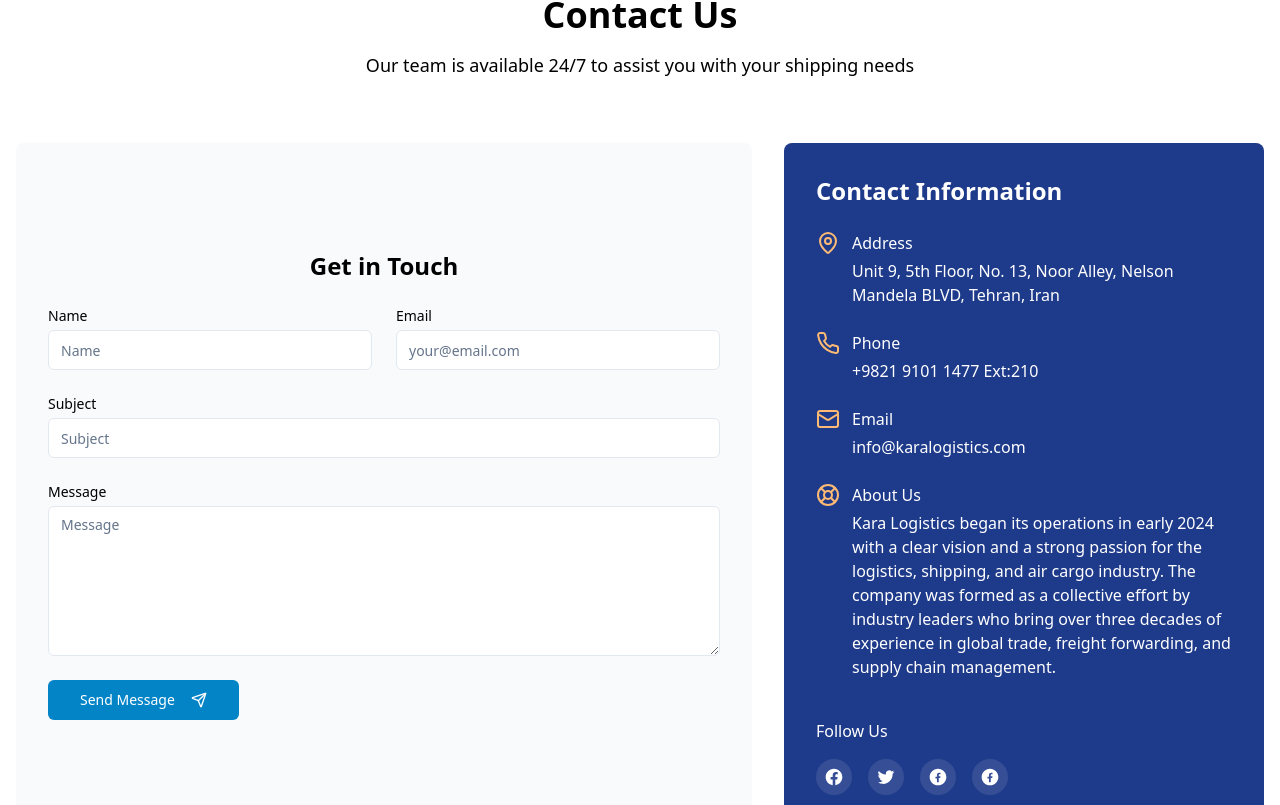
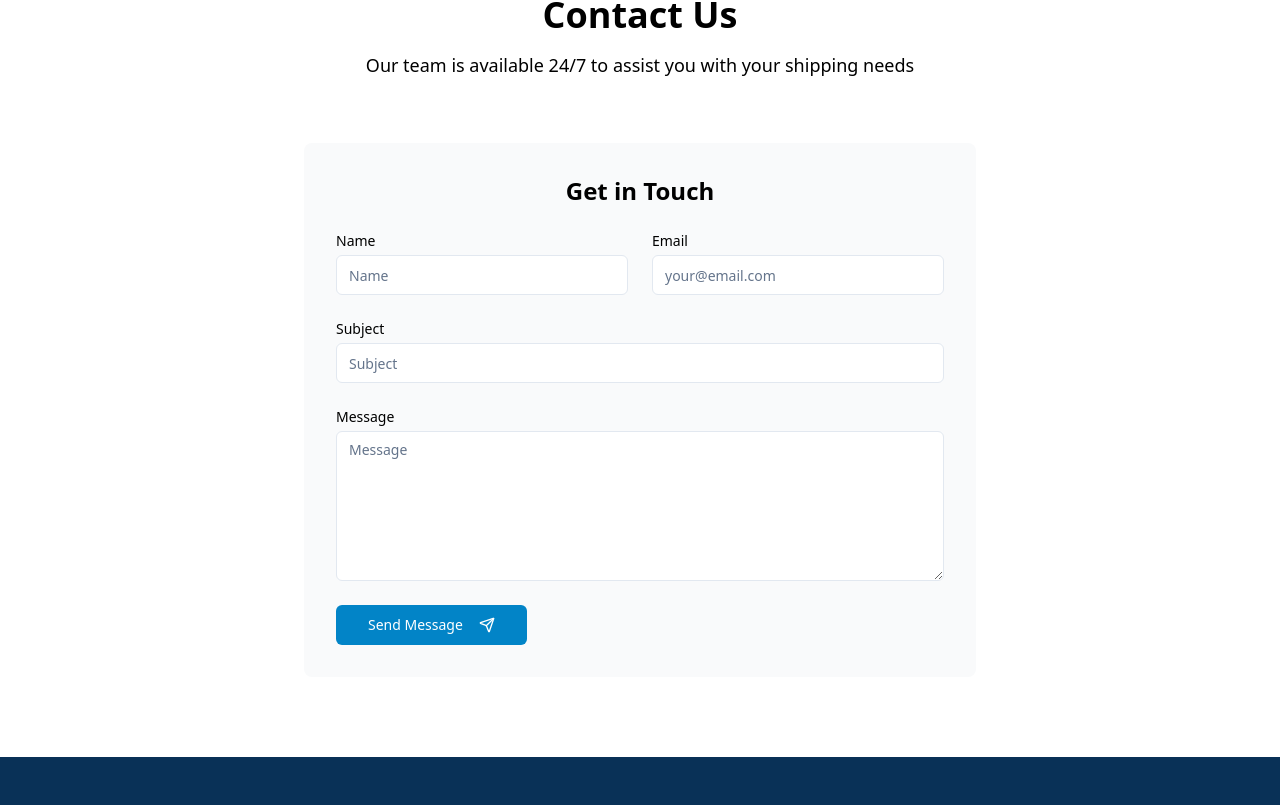
Before and after one commit to houmanhadzad/swift-flow-cargo-connect, a React (Vite) app: page / in a window 1280 px wide. Shown: the part 6635-7440 px from the top of the page. Built offline with nearby package versions, Linux system fonts and the light colour scheme.

Commit message:
Remove contact info section
The AI removed the contact information section from `ContactSection.tsx`.

```diff
--- a/src/components/ContactSection.tsx
+++ b/src/components/ContactSection.tsx
@@ -1,8 +1,9 @@
+
 import React, { useState } from 'react';
 import { Button } from "@/components/ui/button";
 import { Input } from "@/components/ui/input";
 import { Textarea } from "@/components/ui/textarea";
-import { LifeBuoy, Mail, MapPin, Phone, Send } from "lucide-react";
+import { Send } from "lucide-react";
 import { toast } from "@/components/ui/sonner";
 import { useLanguage } from '@/contexts/LanguageContext';
 
@@ -55,9 +56,7 @@ const ContactSection = () => {
           </p>
         </div>
 
-        <div className="grid grid-cols-1 lg:grid-cols-5 gap-8">
-          <div className="lg:col-span-3 bg-gray-50 p-8 rounded-lg flex flex-col justify-center">
-            <div className="max-w-2xl mx-auto w-full">
+        <div className="max-w-2xl mx-auto bg-gray-50 p-8 rounded-lg">
           <h3 className="text-2xl font-semibold mb-6 text-black text-center">{t('contact.getInTouch')}</h3>
           <form onSubmit={handleSubmit} className="space-y-6">
             <div className="grid grid-cols-1 md:grid-cols-2 gap-6">
@@ -127,74 +126,6 @@ const ContactSection = () => {
           </form>
         </div>
       </div>
-
-          <div className="lg:col-span-2 bg-blue-900 p-8 rounded-lg text-white">
-            <h3 className="text-2xl font-semibold mb-6">{t('contactInfo.title')}</h3>
-
-            <div className="space-y-6">
-              <div className="flex items-start">
-                <MapPin className="h-6 w-6 mr-3 text-cargo-light flex-shrink-0" />
-                <div>
-                  <h4 className="font-medium">{t('contactInfo.address')}</h4>
-                  <p className="mt-1">Unit 9, 5th Floor, No. 13, Noor Alley, Nelson Mandela BLVD, Tehran, Iran</p>
-                </div>
-              </div>
-
-              <div className="flex items-start">
-                <Phone className="h-6 w-6 mr-3 text-cargo-light flex-shrink-0" />
-                <div>
-                  <h4 className="font-medium">{t('contactInfo.phone')}</h4>
-                  <p className="mt-1">+9821 9101 1477 Ext:210</p>
-                </div>
-              </div>
-
-              <div className="flex items-start">
-                <Mail className="h-6 w-6 mr-3 text-cargo-light flex-shrink-0" />
-                <div>
-                  <h4 className="font-medium">{t('contactInfo.email')}</h4>
-                  <p className="mt-1">{t('contactInfo.emailValue')}</p>
-                </div>
-              </div>
-
-              <div className="flex items-start">
-                <LifeBuoy className="h-6 w-6 mr-3 text-cargo-light flex-shrink-0" />
-                <div>
-                  <h4 className="font-medium">{t('contactInfo.about')}</h4>
-                  <p className="mt-1">
-                    {t('contactInfo.aboutValue')}
-                  </p>
-                </div>
-              </div>
-            </div>
-
-            <div className="mt-10">
-              <h4 className="font-medium mb-4">{t('contactInfo.follow')}</h4>
-              <div className="flex space-x-4">
-                <a href="#" className="bg-white/10 hover:bg-white/20 p-2 rounded-full transition-colors">
-                  <svg className="h-5 w-5" fill="currentColor" viewBox="0 0 24 24">
-                    <path d="M22 12c0-5.523-4.477-10-10-10S2 6.477 2 12c0 4.991 3.657 9.128 8.438 9.878v-6.987h-2.54V12h2.54V9.797c0-2.506 1.492-3.89 3.777-3.89 1.094 0 2.238.195 2.238.195v2.46h-1.26c-1.243 0-1.63.771-1.63 1.562V12h2.773l-.443 2.89h-2.33v6.988C18.343 21.128 22 16.991 22 12z" />
-                  </svg>
-                </a>
-                <a href="#" className="bg-white/10 hover:bg-white/20 p-2 rounded-full transition-colors">
-                  <svg className="h-5 w-5" fill="currentColor" viewBox="0 0 24 24">
-                    <path d="M8.29 20.251c7.547 0 11.675-6.253 11.675-11.675 0-.178 0-.355-.012-.53A8.348 8.348 0 0022 5.92a8.19 8.19 0 01-2.357.646 4.118 4.118 0 001.804-2.27 8.224 8.224 0 01-2.605.996 4.107 4.107 0 00-6.993 3.743 11.65 11.65 0 01-8.457-4.287 4.106 4.106 0 001.27 5.477A4.072 4.072 0 012.8 9.713v.052a4.105 4.105 0 003.292 4.022 4.095 4.095 0 01-1.853.07 4.108 4.108 0 003.834 2.85A8.233 8.233 0 012 18.407a11.616 11.616 0 006.29 1.84" />
-                  </svg>
-                </a>
-                <a href="#" className="bg-white/10 hover:bg-white/20 p-2 rounded-full transition-colors">
-                  <svg className="h-5 w-5" fill="currentColor" viewBox="0 0 24 24">
-                    <path d="M12 2C6.477 2 2 6.477 2 12c0 5.523 4.477 10 10 10 5.523 0 10-4.477 10-10 0-5.523-4.477-10-10-10zm-1.232 16.748V13.69H8.96v-2.032h1.808V9.592c0-1.813 1.073-2.808 2.665-2.808.753 0 1.399.06 1.587.084v1.918h-1.09c-.853 0-1.018.42-1.018 1.045v1.357h2.038l-.267 2.032H12.92v5.128h-2.152z" />
-                  </svg>
-                </a>
-                <a href="#" className="bg-white/10 hover:bg-white/20 p-2 rounded-full transition-colors">
-                  <svg className="h-5 w-5" fill="currentColor" viewBox="0 0 24 24">
-                    <path d="M12 2C6.477 2 2 6.477 2 12c0 5.523 4.477 10 10 10 5.523 0 10-4.477 10-10 0-5.523-4.477-10-10-10zm-1.232 16.748V13.69H8.96v-2.032h1.808V9.592c0-1.813 1.073-2.808 2.665-2.808.753 0 1.399.06 1.587.084v1.918h-1.09c-.853 0-1.018.42-1.018 1.045v1.357h2.038l-.267 2.032H12.92v5.128h-2.152z" />
-                  </svg>
-                </a>
-              </div>
-            </div>
-          </div>
-        </div>
-      </div>
     </div>
   );
 };
```
Lines whose indentation alone changed are shown as unchanged.
